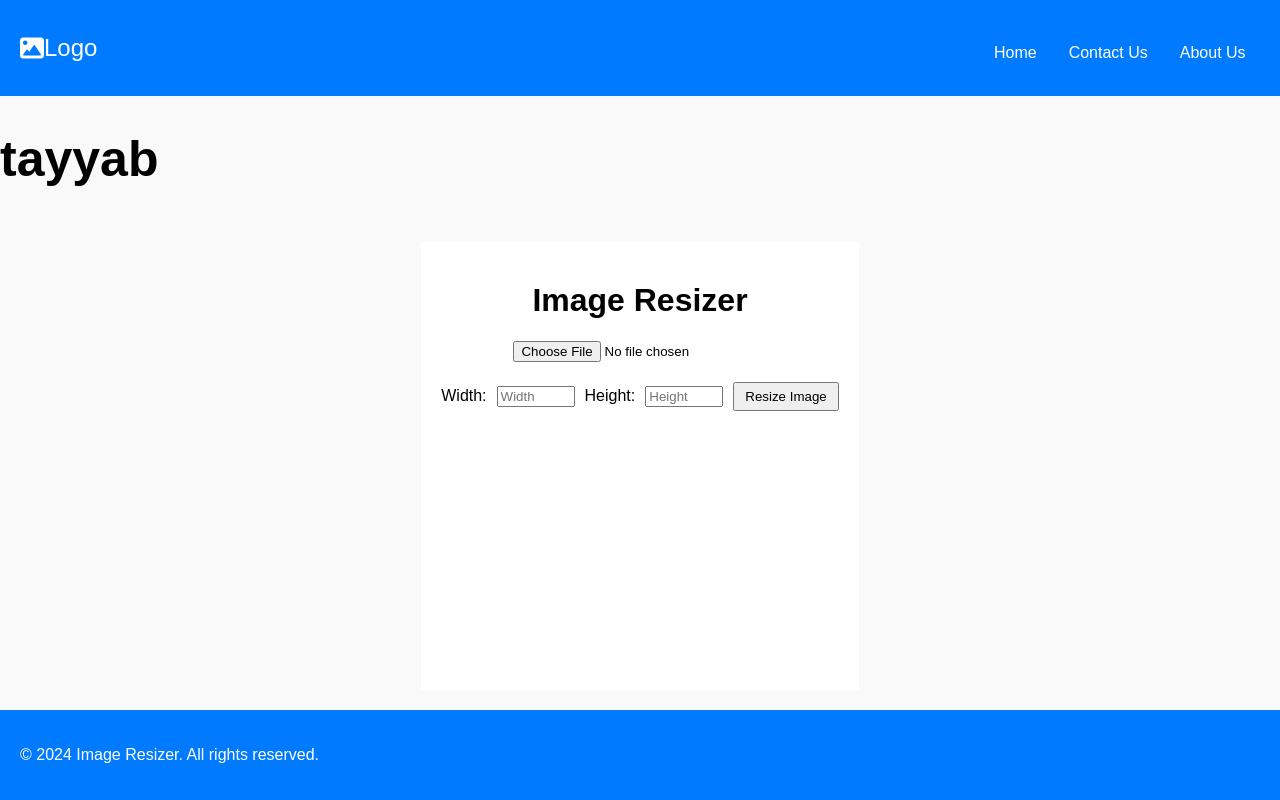
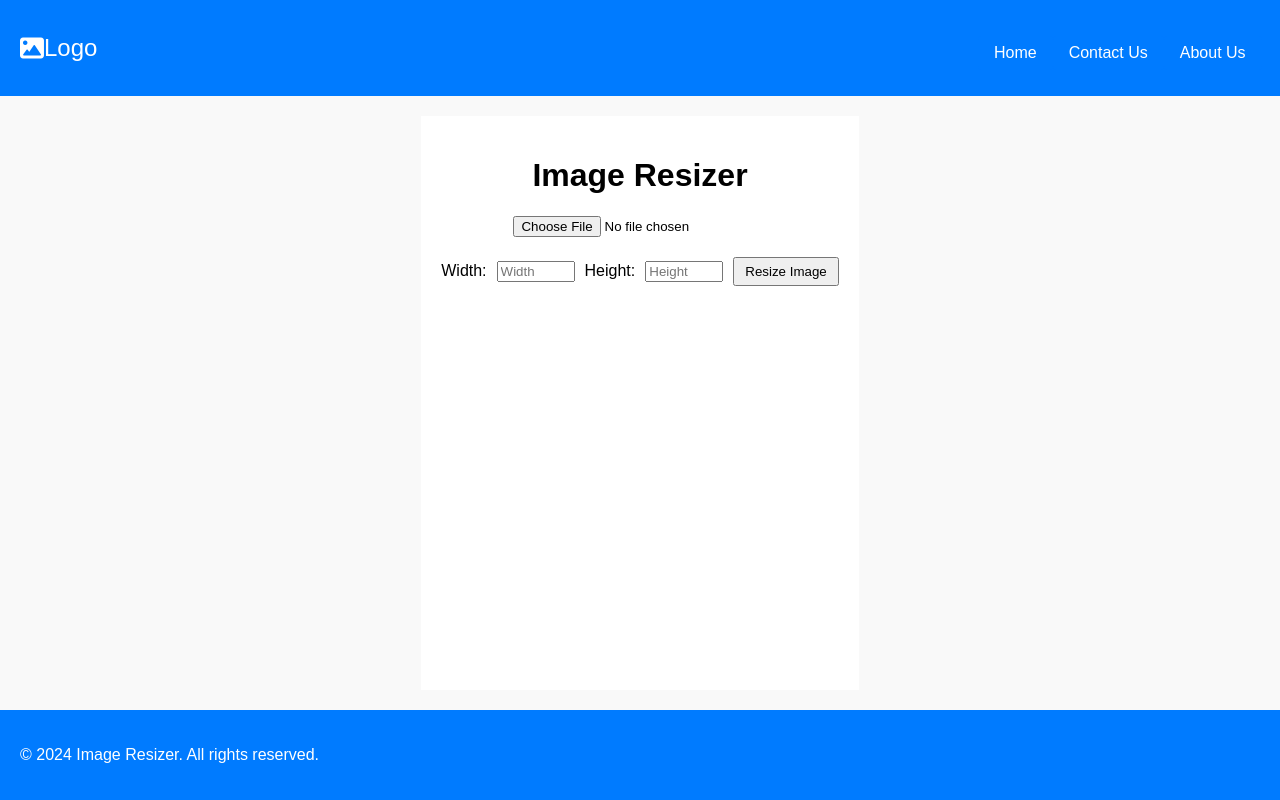
Before and after one commit to ProjectName09/imge-riszer, a plain HTML site: page index.html in a window 1280 px wide. Drawn offline with Linux system fonts and the light colour scheme.

Commit message:
updata dta

```diff
--- a/index.html
+++ b/index.html
@@ -187,7 +187,7 @@
             <li><a href="#about">About Us</a></li>
         </ul>
     </nav>
-    <h1 style="font-size: 50px;">tayyab</h1>
+
     <div class="container">
         <h1>Image Resizer</h1>
         <input type="file" id="upload" accept="image/*" />
```
